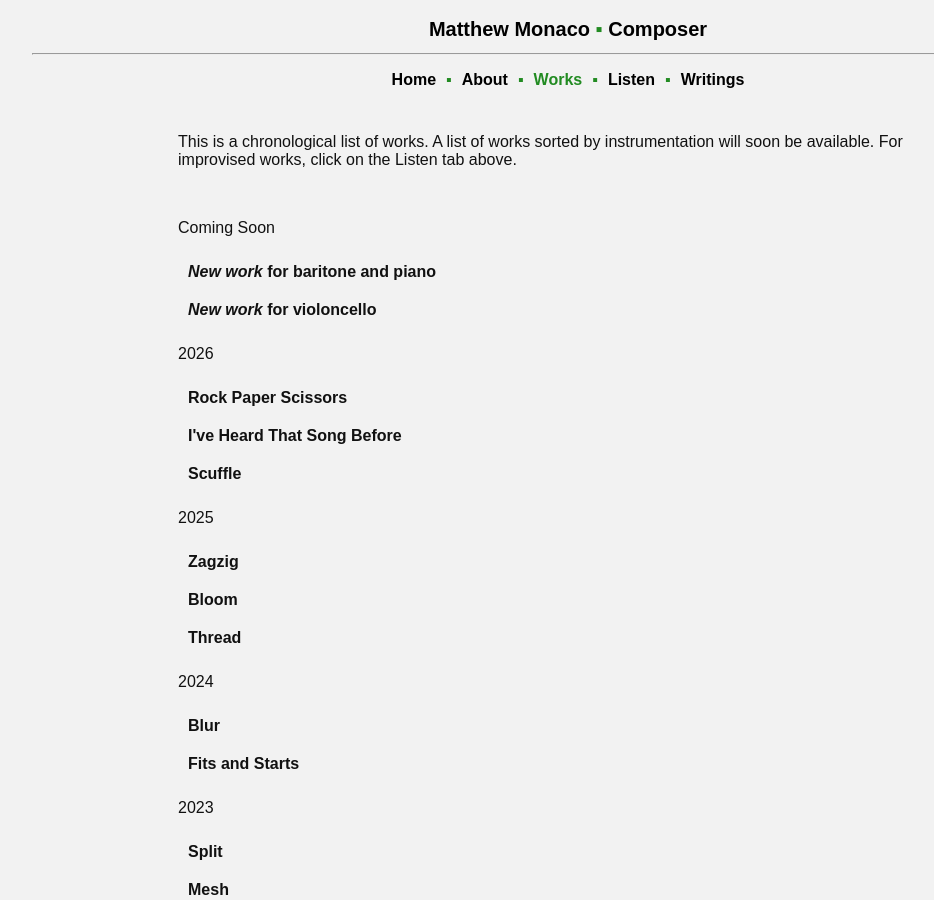
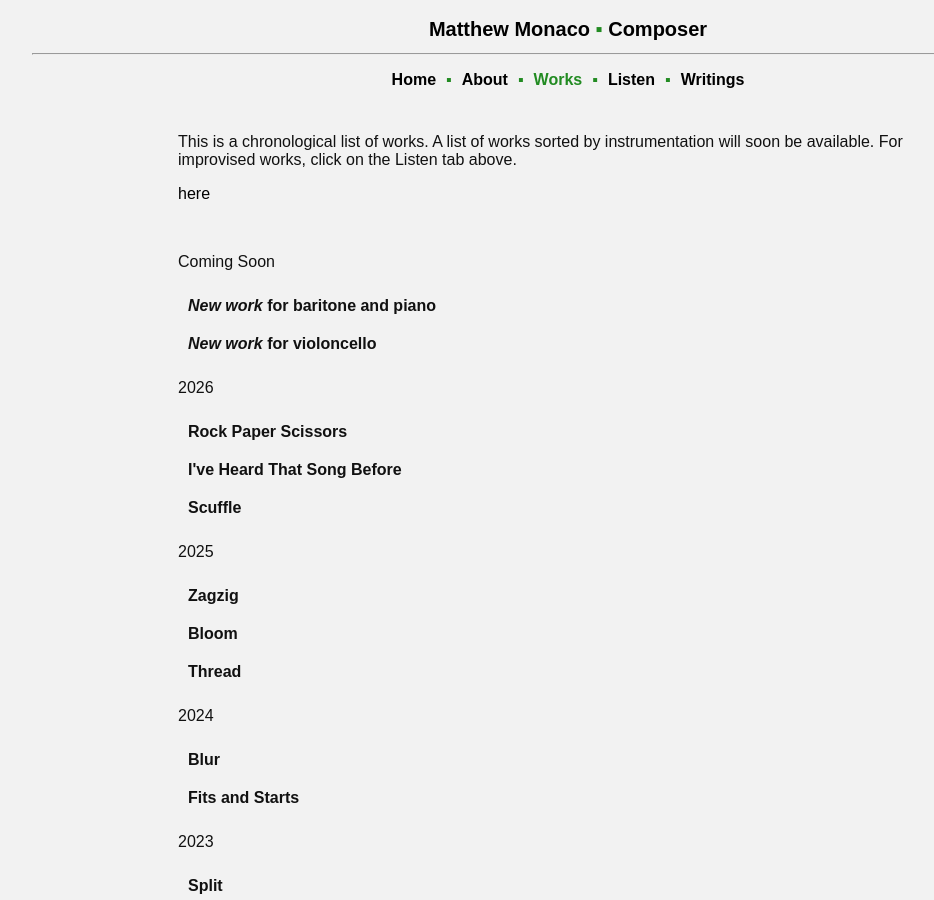
Before and after one commit to matthew-monaco/matthew-monaco.github.io, a Jekyll site: the page built from works.md, in a window 1280 px wide and 900 px high. Shown: the whole window, without its empty margins (72-1006 px from the left). Built offline with Jekyll 4.4.1, drawn with Linux system fonts in a browser that asks for light colours.

Commit message:
Update works.md

```diff
--- a/works.md
+++ b/works.md
@@ -5,6 +5,8 @@ permalink: /works
 ---
 
 This is a chronological list of works. A list of works sorted by instrumentation will soon be available. For improvised works, click on the Listen tab above.
+
+<a href="/works_by_instrumentation">here</a>
 
 <br>
 
```
